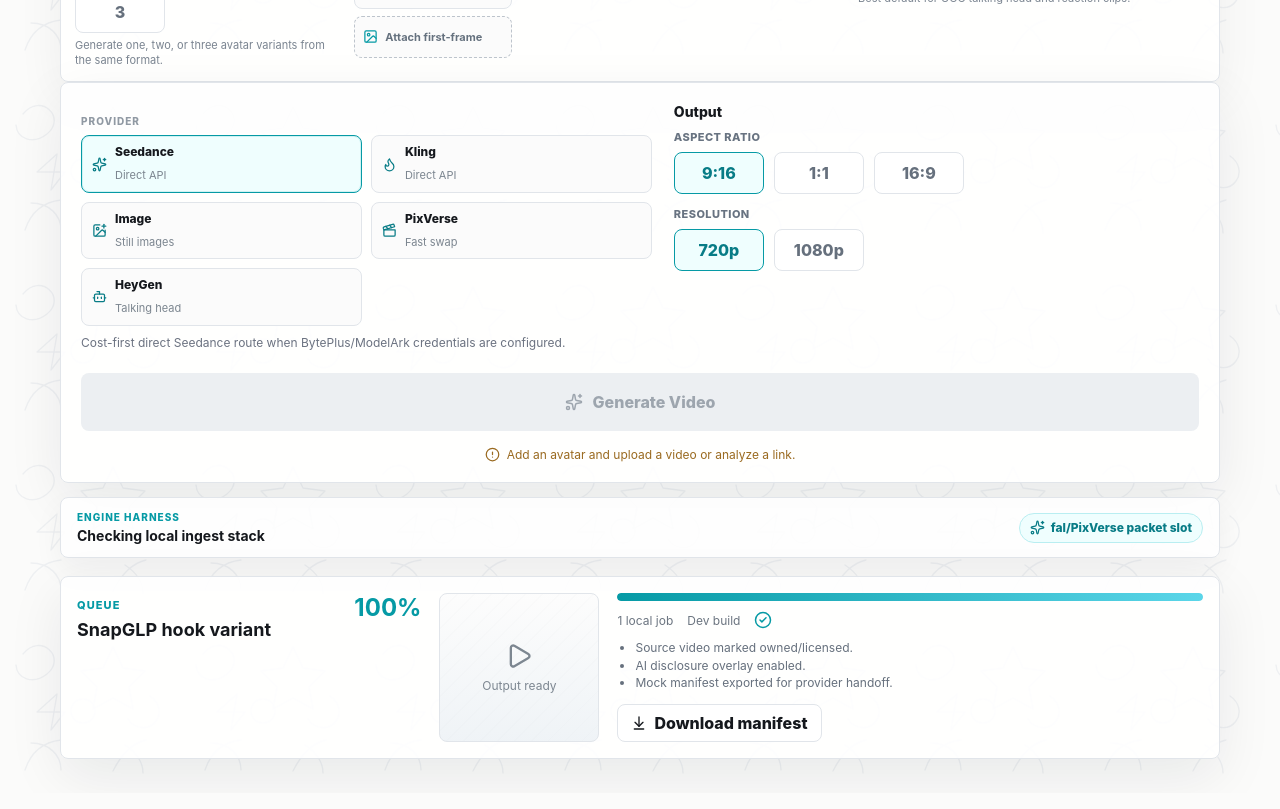
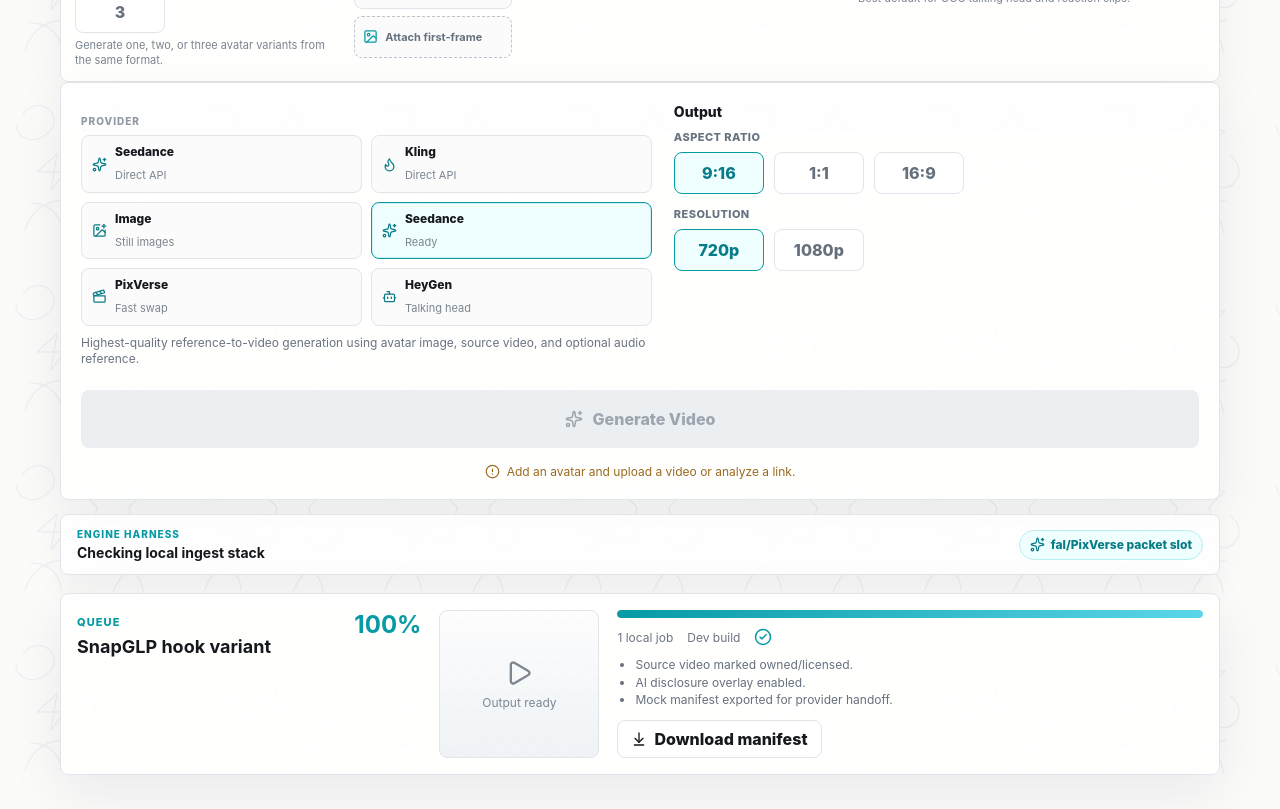
Before and after one commit to Andromeda-Labs-LLC/ugc-swap-studio, a React (Vite) app: page / in a window 1280 px wide. Shown: the part 1000-1809 px from the top of the page. Built offline with nearby package versions, Linux system fonts and the light colour scheme.

Commit message:
Use fal Seedance as active CopyTok route

```diff
--- a/src/App.tsx
+++ b/src/App.tsx
@@ -117,7 +117,7 @@
 
 function App() {
   const [activeNav, setActiveNav] = useState('Projects')
-  const [providerId, setProviderId] = useState<ProviderId>('direct-seedance-2')
+  const [providerId, setProviderId] = useState<ProviderId>('fal-seedance-reference')
   const [preset, setPreset] = useState<RenderPreset>(defaultPreset)
   const [compliance] = useState<ComplianceState>(defaultCompliance)
   const [jobs, setJobs] = useState<RenderJob[]>(starterJobs)
@@ -1060,10 +1060,12 @@
                 ? 'Ready'
                 : provider.id === 'openai-image-2'
                   ? 'Still images'
-                  : provider.id === 'direct-kling-3'
+                : provider.id === 'direct-kling-3'
+                  ? 'Direct API'
+                  : provider.id === 'direct-seedance-2'
                     ? 'Direct API'
-                    : provider.id === 'direct-seedance-2'
-                      ? 'Direct API'
+                    : provider.id === 'fal-seedance-reference'
+                      ? 'Ready'
                       : provider.id === 'heygen-cloud'
                         ? 'Talking head'
                         : 'Fast swap'
--- a/src/domain.ts
+++ b/src/domain.ts
@@ -198,6 +198,7 @@
 
 export const generationProviderOptions = providerOptions.filter((provider) =>
   [
+    'fal-seedance-reference',
     'direct-seedance-2',
     'direct-kling-3',
     'fal-pixverse-swap',
```
Also changed, not shown: 1 other file (tests, documents, lock files or other folders).
